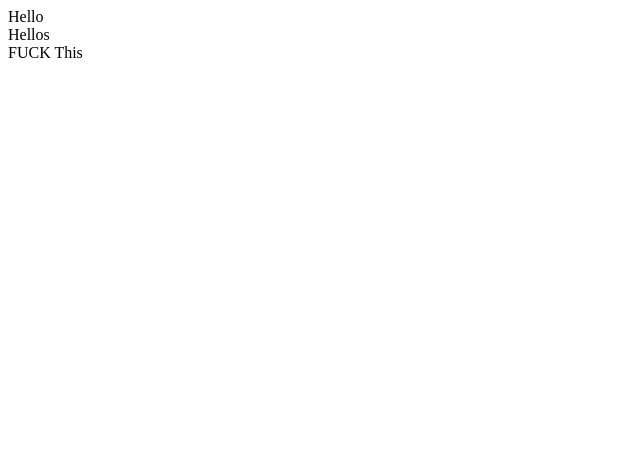
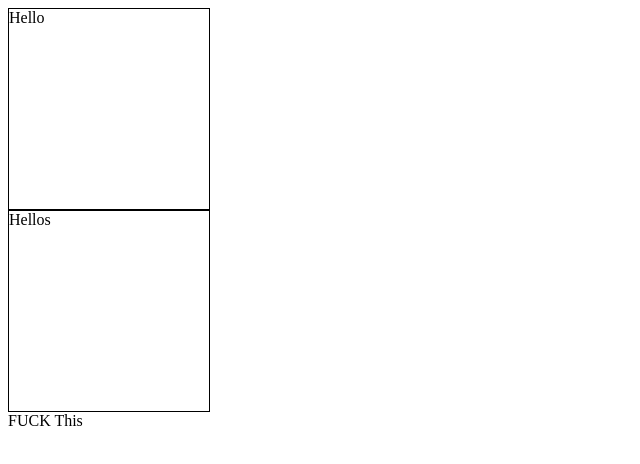
Before and after one commit to Jack-Vinnikoff/musicpage, a plain HTML site: page index.html in a window 1280 px wide. Shown: the whole page, without its empty margins (0-640 px from the left). Drawn offline with Linux system fonts and the light colour scheme.

Commit message:
added css and js file

```diff
--- a/index.html
+++ b/index.html
@@ -4,7 +4,8 @@
     <meta charset="UTF-8">
     <meta name="viewport" content="width=device-width, initial-scale=1.0">
     <meta http-equiv="X-UA-Compatible" content="ie=edge">
-    <title>Document</title>
+    <title>landing page</title>
+    <link rel="stylesheet" type="text/css" href="src/css/styles.css">
 </head>
 <body>
     <div>
@@ -14,5 +15,8 @@
         Hellos
     </div>
     <span>FUCK This</span>
+    <script type="text/javascript" src="src/js/index.js">
+        console.log("Hello!")
+    </script>
 </body>
 </html>
--- a/src/css/styles.css
+++ b/src/css/styles.css
@@ -0,0 +1,5 @@
+div{
+    width: 200px;
+    height: 200px;
+    border: 1px solid black;
+}
--- a/src/js/index.js
+++ b/src/js/index.js
@@ -0,0 +1 @@
+console.log("Hello!");
```
